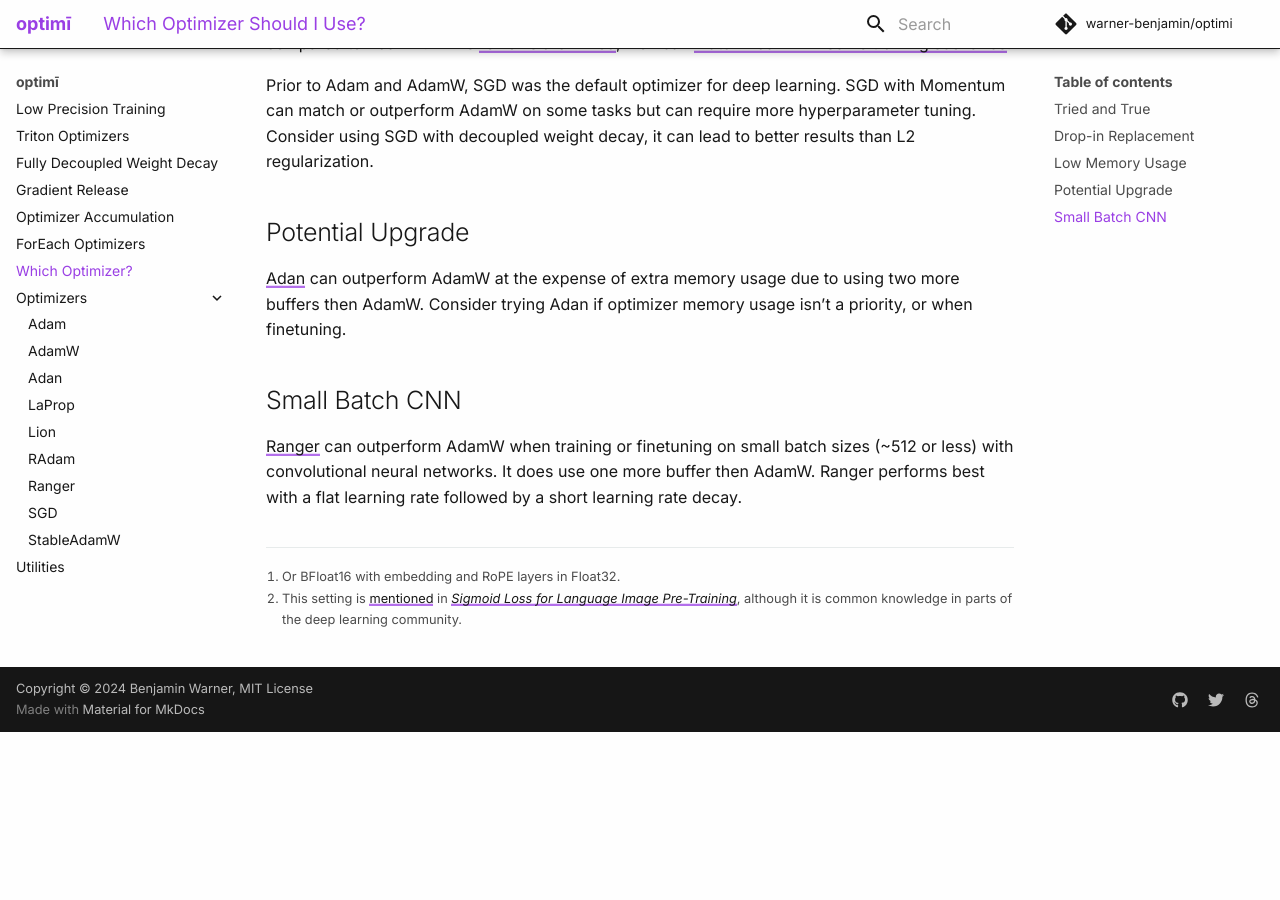
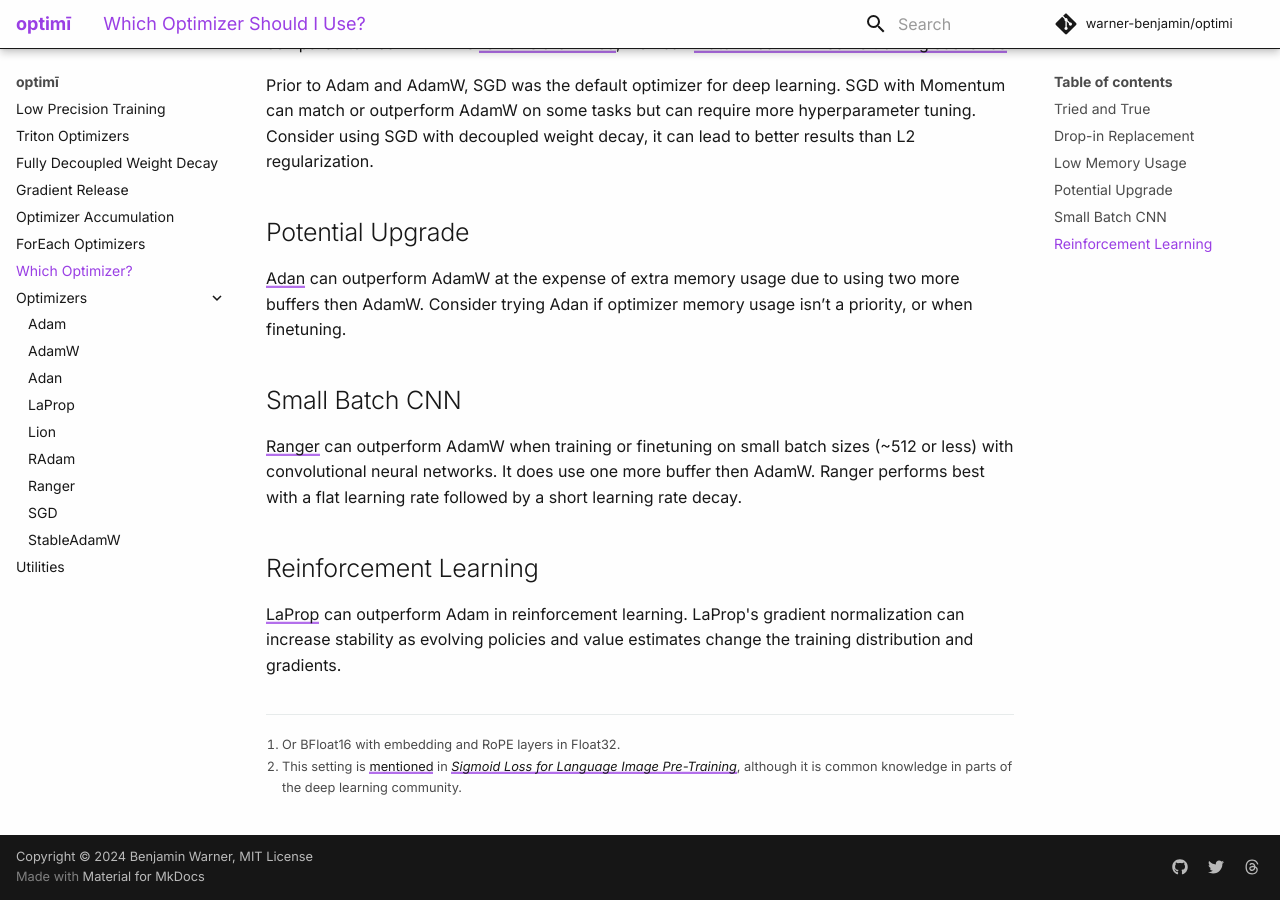
Before and after one commit to warner-benjamin/optimi, an MkDocs documentation site: the page built from docs/which_optimizer.md, in a window 1280 px wide and 900 px high, scrolled down 896 px. Built offline with MkDocs 1.6.1 and Material for MkDocs 9.7.7, drawn with Linux system fonts in a browser that asks for light colours; some web fonts are replaced; comment, search, counter and statistics services are not loaded; before the commit the page ends 1628 px from its top, so only the background shows below that.

Commit message:
update laprop documentation

```diff
--- a/docs/which_optimizer.md
+++ b/docs/which_optimizer.md
@@ -36,6 +36,10 @@
 
 [Ranger](optimizers/ranger.md) can outperform AdamW when training or finetuning on small batch sizes (~512 or less) with convolutional neural networks. It does use one more buffer then AdamW. Ranger performs best with a flat learning rate followed by a short learning rate decay.
 
+## Reinforcement Learning
+
+[LaProp](optimizers/laprop.md) can outperform Adam in reinforcement learning. LaProp's gradient normalization can increase stability as evolving policies and value estimates change the training distribution and gradients.
+
 [^1]: Or BFloat16 with embedding and RoPE layers in Float32.
 
 [^2]: This setting is [mentioned](https://twitter.com/giffmana/status/1692641748445438301) in [*Sigmoid Loss for Language Image Pre-Training*](https://arxiv.org/abs/2303.15343), although it is common knowledge in parts of the deep learning community.
```
Also changed, not shown: docs/optimizers/laprop.md (+3 -3 lines).
